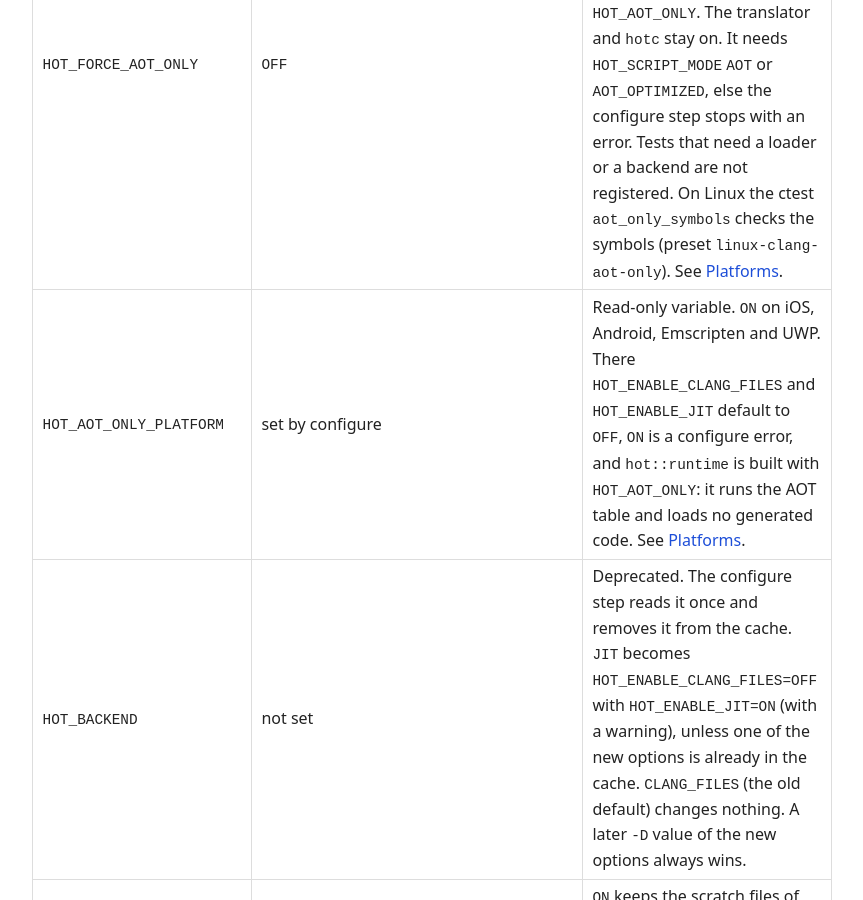
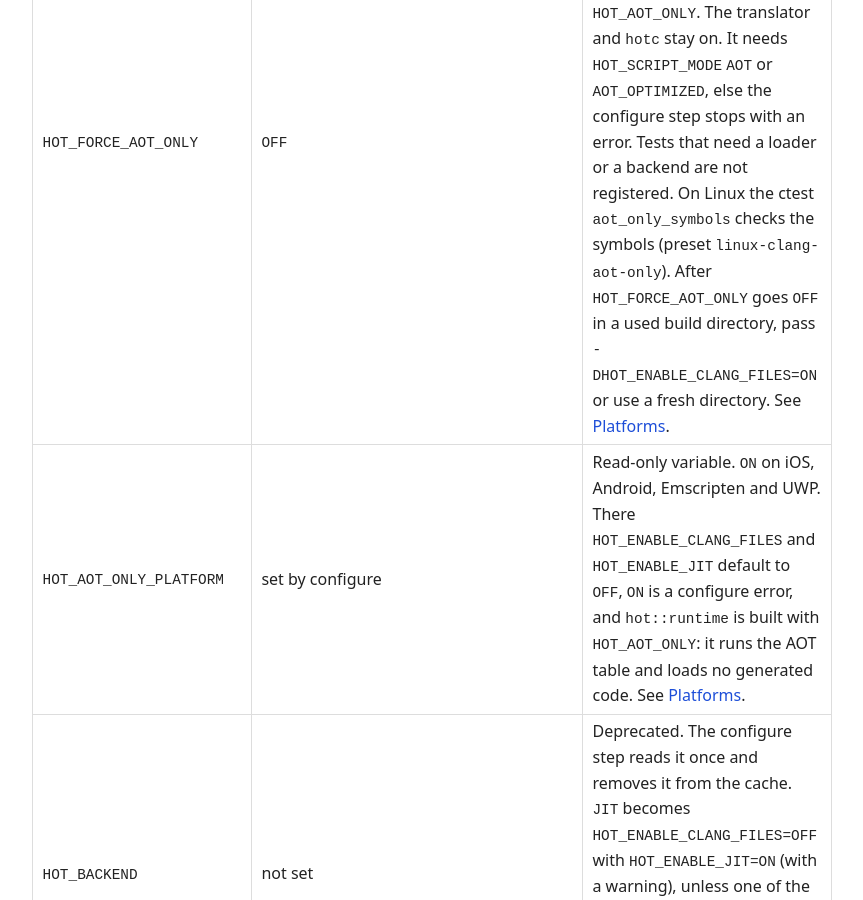
Before and after one commit to rokups/hotpp, a Jekyll site: the page built from doc/cmake-options.md, in a window 1280 px wide and 900 px high, scrolled down 3337 px. Shown: the whole window, without its empty margins (224-1087 px from the left). Built offline with Jekyll 4.4.1, drawn with Linux system fonts in a browser that asks for light colours.

```diff
--- a/doc/cmake-options.md
+++ b/doc/cmake-options.md
@@ -31,7 +31,7 @@ Set an option with `-D` on the command line, or with `set(... CACHE ...)` before
 | `HOT_ENABLE_CLANG_FILES` | `ON` | `ON` builds the clang files backend into `hot::backend`. It runs an external `clang++`. Set `OFF` when the program must not need a compiler process. |
 | `HOT_ENABLE_JIT` | `AUTO` | The JIT backend compiles in memory with the Clang library. `AUTO`: on when CMake finds the LLVM and Clang packages. `ON`: on, and the configure step stops with an error when the packages are missing. `OFF`: off. The JIT backend needs LLVM and Clang. |
 | `HOT_SCRIPT_MODE` | `RELOAD` | The script mode of the build: `RELOAD`, `AOT` or `AOT_OPTIMIZED`. `RELOAD` keeps the mode of each `hot_add_scripts` and `hot_add_host` call. `AOT` makes each `hot_add_scripts` call compile its scripts ahead of time (`hotc --aot`). A call without `AOT` then loses `AFTER`, `HOST` and `--gen N`, and its `FLAGS` become compile options of the library. A host with `MODE AOT` stays AOT. A host with a different mode keeps its mode, because its program calls the backend or the loader. `AOT_OPTIMIZED` is `AOT` and adds `OPTIMIZED` (`--aot-optimized`). It does not add it to the scripts of a `MODE AOT_RELOAD` host, because they need the slots for an override. The test code and the generated AOT code get the define `__HOTPP_AOT__` in `AOT` and `AOT_OPTIMIZED`. The test code gets `__HOTPP_RELOAD__` in `RELOAD`. The test code also gets `__HOTPP_AOT_OPTIMIZED__` in `AOT_OPTIMIZED`, because a test that overrides an AOT unit needs the slots. A host target gets `__HOTPP_AOT__` with `MODE AOT`, else `__HOTPP_RELOAD__`. Use `AOT` to run the test suite with AOT code. The macros remove the tests that need a reload at run time from an AOT build. Any other value stops the configure step with an error. |
-| `HOT_FORCE_AOT_ONLY` | `OFF` | `ON` builds a desktop host as an AOT-only platform (`HOT_AOT_ONLY_PLATFORM` is `ON`). The backends stay off, the loader has no `dlopen` and `hot::runtime` has `HOT_AOT_ONLY`. The translator and `hotc` stay on. It needs `HOT_SCRIPT_MODE` `AOT` or `AOT_OPTIMIZED`, else the configure step stops with an error. Tests that need a loader or a backend are not registered. On Linux the ctest `aot_only_symbols` checks the symbols (preset `linux-clang-aot-only`). See [Platforms](platforms.html). |
+| `HOT_FORCE_AOT_ONLY` | `OFF` | `ON` builds a desktop host as an AOT-only platform (`HOT_AOT_ONLY_PLATFORM` is `ON`). The backends stay off, the loader has no `dlopen` and `hot::runtime` has `HOT_AOT_ONLY`. The translator and `hotc` stay on. It needs `HOT_SCRIPT_MODE` `AOT` or `AOT_OPTIMIZED`, else the configure step stops with an error. Tests that need a loader or a backend are not registered. On Linux the ctest `aot_only_symbols` checks the symbols (preset `linux-clang-aot-only`). After `HOT_FORCE_AOT_ONLY` goes `OFF` in a used build directory, pass `-DHOT_ENABLE_CLANG_FILES=ON` or use a fresh directory. See [Platforms](platforms.html). |
 | `HOT_AOT_ONLY_PLATFORM` | set by configure | Read-only variable. `ON` on iOS, Android, Emscripten and UWP. There `HOT_ENABLE_CLANG_FILES` and `HOT_ENABLE_JIT` default to `OFF`, `ON` is a configure error, and `hot::runtime` is built with `HOT_AOT_ONLY`: it runs the AOT table and loads no generated code. See [Platforms](platforms.html). |
 | `HOT_BACKEND` | not set | Deprecated. The configure step reads it once and removes it from the cache. `JIT` becomes `HOT_ENABLE_CLANG_FILES=OFF` with `HOT_ENABLE_JIT=ON` (with a warning), unless one of the new options is already in the cache. `CLANG_FILES` (the old default) changes nothing. A later `-D` value of the new options always wins. |
 | `HOT_KEEP_TEMP` | `OFF` | `ON` keeps the scratch files of the default backend and of the tests. Change it to read the generated `.cpp` files. The environment variable `HOT_KEEP_TEMP` overrides it at run time: an empty value or `0` means `OFF`, any other value means `ON`. |
```
Also changed, not shown: tests/integration/aot/CMakeLists.txt (+8 -1 lines), 1 other file.
